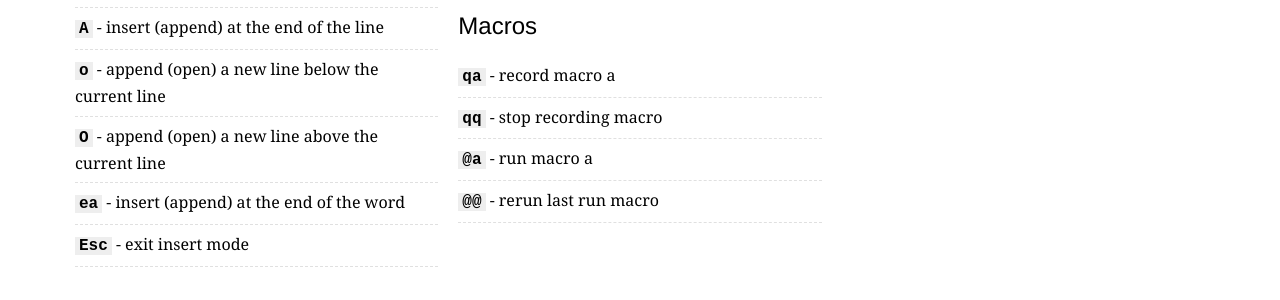
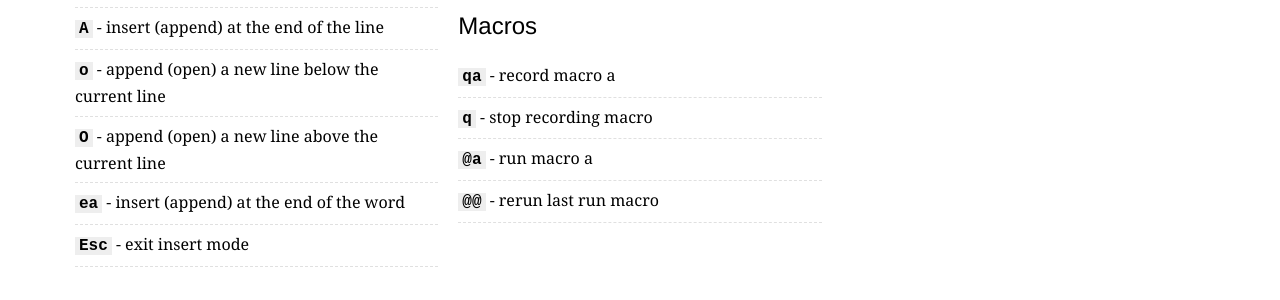
Before and after one commit to rtorr/vim-cheat-sheet, a Jekyll site: the page built from index.html, in a window 1280 px wide and 900 px high, scrolled down 1924 px. Shown: the part 150-450 px from the top of the window. Built offline with Jekyll 4.4.1, drawn with Linux system fonts in a browser that asks for light colours.

Commit message:
stop recording a macro with `q` (not `qq`)

```diff
--- a/_layouts/page.html
+++ b/_layouts/page.html
@@ -119,7 +119,7 @@ layout: default
           <h2>{{ page.macros.title }}</h2>
           <ul>
             <li><kbd>qa</kbd> - {{ page.macros.commands.recordA }}</li>
-            <li><kbd>qq</kbd> - {{ page.macros.commands.stopRecording }}</li>
+            <li><kbd>q</kbd> - {{ page.macros.commands.stopRecording }}</li>
             <li><kbd>@a</kbd> - {{ page.macros.commands.runA }}</li>
             <li><kbd>@@</kbd> - {{ page.macros.commands.rerun }}</li>
           </ul>
```
